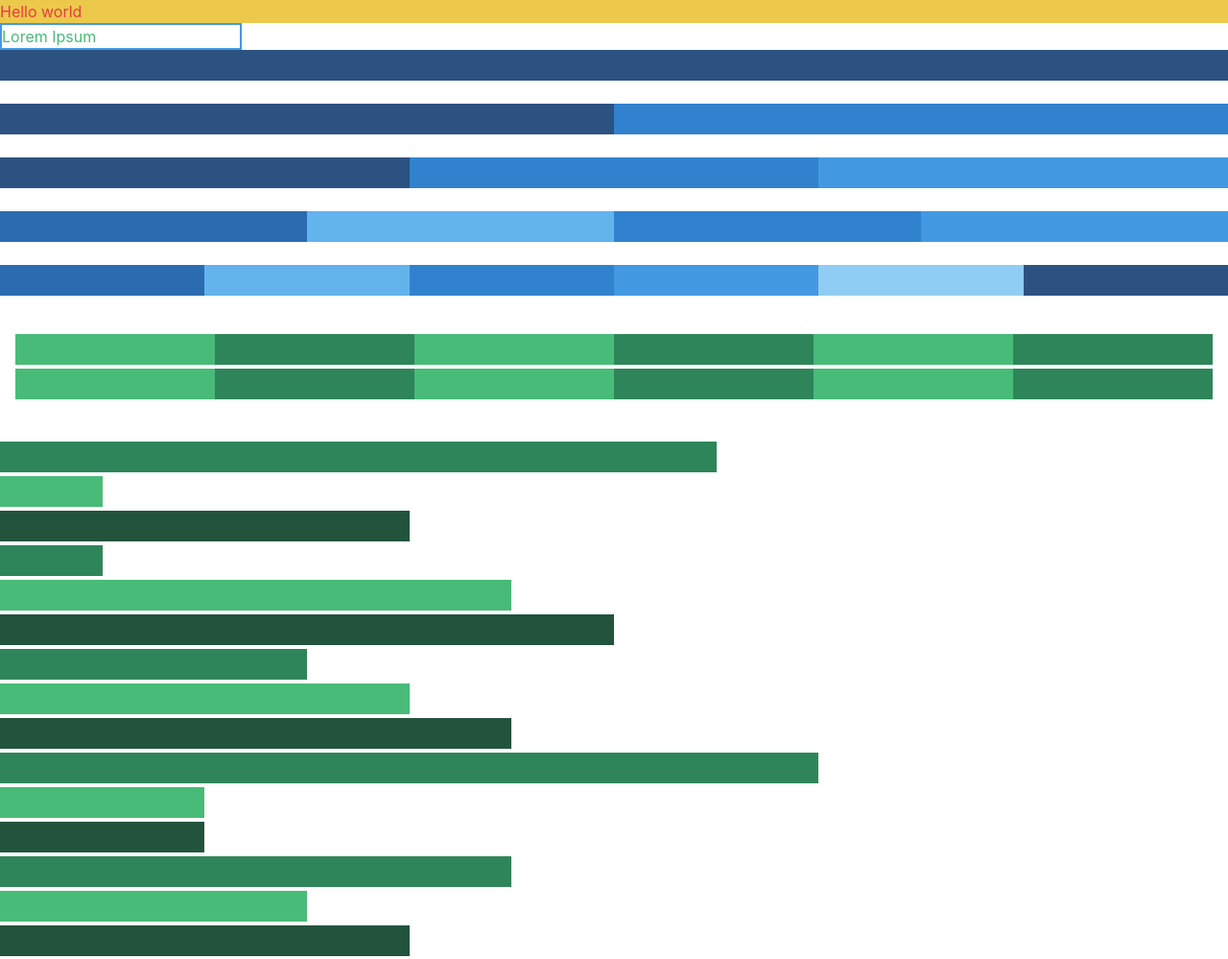
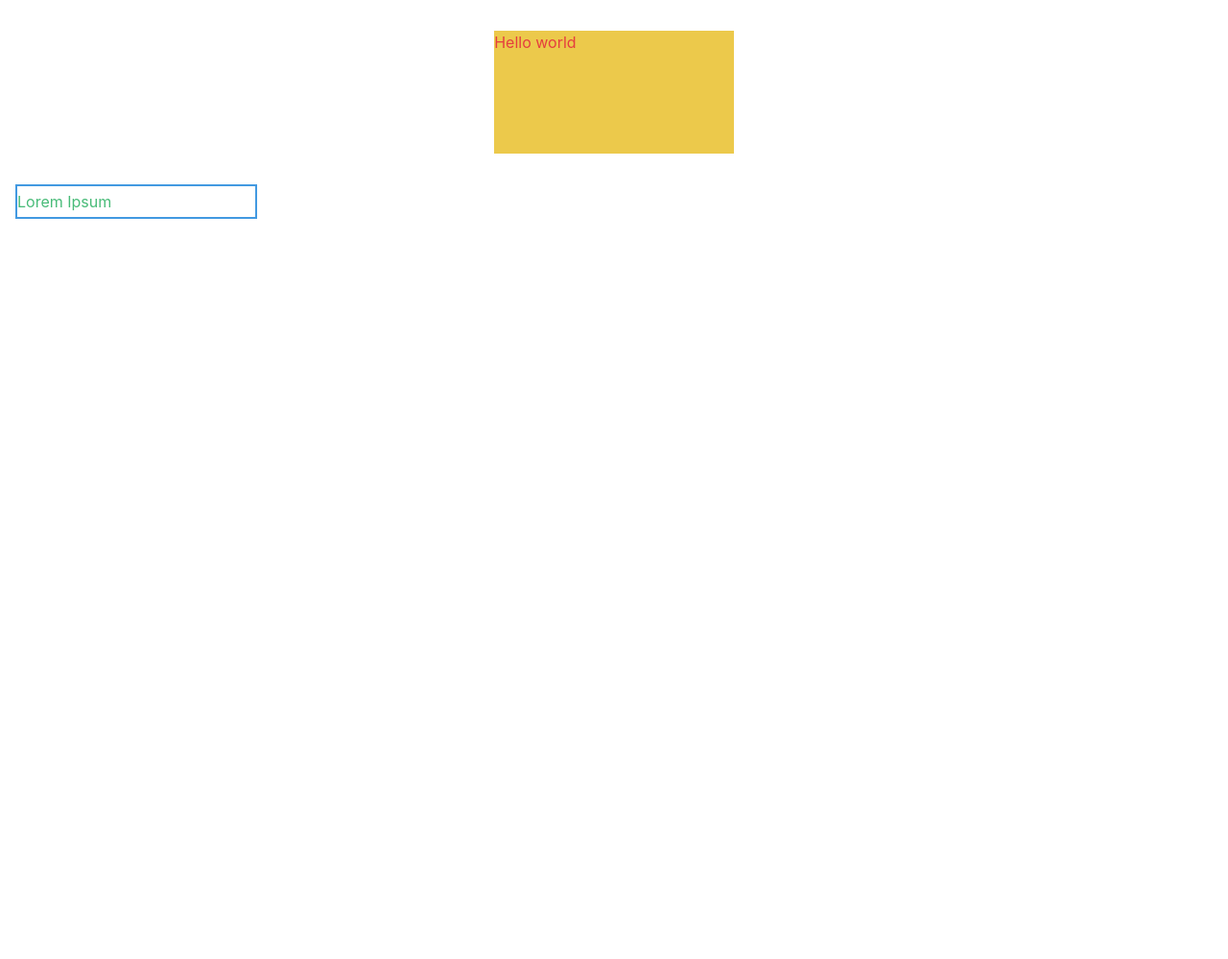
Before and after one commit to djalmeida3-source/platzi-tailwind-paltzifood, a website: page public/index.html in a window 1280 px wide. Shown: the whole page at 96% size. After the commit the page ends 800 px from the top, so only its background shows below. Drawn offline with Linux system fonts and the light colour scheme.

Commit message:
Espaciado

```diff
--- a/public/index.html
+++ b/public/index.html
@@ -7,77 +7,11 @@
     <title>Inicio</title>
     <link rel="stylesheet" href="css/style.css">
 </head>
-<body>
-    <h1 class="bg-yellow-500 text-red-600">Hello world</h1>
+<body class="mx-4">
+    <h1 class="h-32 w-1/5 my-8 mx-auto bg-yellow-500 text-red-600">Hello world</h1>
     <input
-        class="border-2 border-blue-500 placeholder-green-500"
+        class="py-1 border-2 border-blue-500 placeholder-green-500"
         type="text" placeholder="Lorem Ipsum" />
-        <div class="flex">
-            <div class="w-full p-4 bg-blue-800"></div>
-        </div>
-        <br>
-        <div class="flex">
-            <div class="w-1/2 p-4 bg-blue-800"></div>
-            <div class="w-1/2 p-4 bg-blue-600"></div>
-        </div>
-        <br>
-        <div class="flex">
-            <div class="w-1/3 p-4 bg-blue-800"></div>
-            <div class="w-1/3 p-4 bg-blue-600"></div>
-            <div class="w-1/3 p-4 bg-blue-500"></div>
-        </div>
-        <br>
-        <div class="flex">
-            <div class="w-1/4 p-4 bg-blue-700"></div>
-            <div class="w-1/4 p-4 bg-blue-400"></div>
-            <div class="w-1/4 p-4 bg-blue-600"></div>
-            <div class="w-1/4 p-4 bg-blue-500"></div>
-        </div>
-        <br>
-        <div class="flex">
-            <div class="w-1/6 p-4 bg-blue-700"></div>
-            <div class="w-1/6 p-4 bg-blue-400"></div>
-            <div class="w-1/6 p-4 bg-blue-600"></div>
-            <div class="w-1/6 p-4 bg-blue-500"></div>
-            <div class="w-1/6 p-4 bg-blue-300"></div>
-            <div class="w-1/6 p-4 bg-blue-800"></div>
-        </div>
-        <br>
-        <div class="flex flex-wrap m-4">
-            <div class="w-full sm:w-1/2 md:w-1/3 lg:w-1/4 xl:w-1/6 p-4 bg-green-500 mb-1"></div>
-            <div class="w-full sm:w-1/2 md:w-1/3 lg:w-1/4 xl:w-1/6 p-4 bg-green-700 mb-1"></div>
-            <div class="w-full sm:w-1/2 md:w-1/3 lg:w-1/4 xl:w-1/6 p-4 bg-green-500 mb-1"></div>
-            <div class="w-full sm:w-1/2 md:w-1/3 lg:w-1/4 xl:w-1/6 p-4 bg-green-700 mb-1"></div>
-            <div class="w-full sm:w-1/2 md:w-1/3 lg:w-1/4 xl:w-1/6 p-4 bg-green-500 mb-1"></div>
-            <div class="w-full sm:w-1/2 md:w-1/3 lg:w-1/4 xl:w-1/6 p-4 bg-green-700 mb-1"></div>
-            <div class="w-full sm:w-1/2 md:w-1/3 lg:w-1/4 xl:w-1/6 p-4 bg-green-500 mb-1"></div>
-            <div class="w-full sm:w-1/2 md:w-1/3 lg:w-1/4 xl:w-1/6 p-4 bg-green-700 mb-1"></div>
-            <div class="w-full sm:w-1/2 md:w-1/3 lg:w-1/4 xl:w-1/6 p-4 bg-green-500 mb-1"></div>
-            <div class="w-full sm:w-1/2 md:w-1/3 lg:w-1/4 xl:w-1/6 p-4 bg-green-700 mb-1"></div>
-            <div class="w-full sm:w-1/2 md:w-1/3 lg:w-1/4 xl:w-1/6 p-4 bg-green-500 mb-1"></div>
-            <div class="w-full sm:w-1/2 md:w-1/3 lg:w-1/4 xl:w-1/6 p-4 bg-green-700 mb-1"></div>
-        </div>
-        <br>
-        <div class=“flex flex-wrap m-4”>
-            <div class="w-full sm:w-1/2 md:w-2/5 lg:w-1/6 xl:w-7/12 p-4 bg-green-700 mb-1"></div>
-            <div class="w-full sm:w-1/3 md:w-1/5 lg:w-3/6 xl:w-1/12 p-4 bg-green-500 mb-1"></div>
-            <div class="w-full sm:w-1/6 md:w-2/5 lg:w-2/6 xl:w-4/12 p-4 bg-green-900 mb-1"></div>
 
-            <div class="w-full sm:w-1/6 md:w-1/5 lg:w-1/6 xl:w-1/12 p-4 bg-green-700 mb-1"></div>
-            <div class="w-full sm:w-1/3 md:w-3/5 lg:w-1/6 xl:w-5/12 p-4 bg-green-500 mb-1"></div>
-            <div class="w-full sm:w-1/2 md:w-1/5 lg:w-4/6 xl:w-6/12 p-4 bg-green-900 mb-1"></div>
-
-            <div class="w-full sm:w-1/3 md:w-1/5 lg:w-2/6 xl:w-3/12 p-4 bg-green-700 mb-1"></div>
-            <div class="w-full sm:w-1/6 md:w-1/5 lg:w-2/6 xl:w-4/12 p-4 bg-green-500 mb-1"></div>
-            <div class="w-full sm:w-1/2 md:w-3/5 lg:w-2/6 xl:w-5/12 p-4 bg-green-900 mb-1"></div>
-
-            <div class="w-full sm:w-1/2 md:w-3/5 lg:w-3/6 xl:w-8/12 p-4 bg-green-700 mb-1"></div>
-            <div class="w-full sm:w-1/6 md:w-1/5 lg:w-2/6 xl:w-2/12 p-4 bg-green-500 mb-1"></div>
-            <div class="w-full sm:w-1/3 md:w-1/5 lg:w-1/6 xl:w-2/12 p-4 bg-green-900 mb-1"></div>
-
-            <div class="w-full sm:w-1/2 md:w-2/5 lg:w-2/6 xl:w-5/12 p-4 bg-green-700 mb-1"></div>
-            <div class="w-full sm:w-1/3 md:w-1/5 lg:w-1/6 xl:w-3/12 p-4 bg-green-500 mb-1"></div>
-            <div class="w-full sm:w-1/6 md:w-2/5 lg:w-3/6 xl:w-4/12 p-4 bg-green-900 mb-1"></div>
-        </div>
 </body>
 </html>
```
